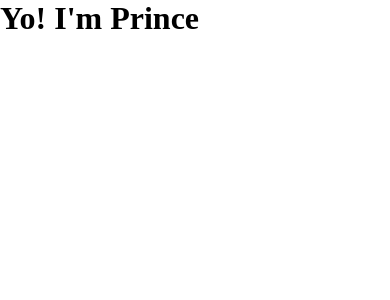
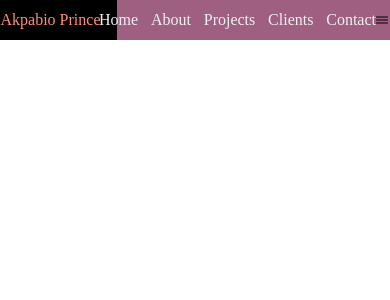
Before and after one commit to PrinceAkpabio/akpabioprince.app, a React (Create React App) app: page / in a window 390 px wide. Shown: the top 300 px of the page. Built offline with nearby package versions, Linux system fonts and the light colour scheme; a web font is replaced by a local one.

Commit message:
building responsive navigation menu

```diff
--- a/src/App.js
+++ b/src/App.js
@@ -1,12 +1,13 @@
 import React from 'react';
 import { TextStyle } from './Assets/styles/config';
+import HomePage from './pages/home';
 
 
 function App() {
   return (
     <div className="App"
     style={TextStyle}>
-     <h1>Yo! I'm Prince</h1>
+    <HomePage />
     </div>
   );
 }
--- a/src/Assets/styles/_navigation.scss
+++ b/src/Assets/styles/_navigation.scss
@@ -0,0 +1,49 @@
+.Nav {
+  display: flex;
+  justify-content: space-between;
+  align-items: center;
+  height: 2.5rem;
+  background: linear-gradient(to right, black 30%, $sub1 30%, $sub1 100%);
+
+  #Nav-logo {
+    display: flex;
+    justify-content: center;
+    color: $accent;
+    width: 30%;
+  }
+
+  &-menu-wrapper {
+    display: flex;
+    width: 70%;
+    justify-content: center;
+    .Nav-menu {
+      display: flex;
+      list-style: none;
+
+      &-items {
+        padding-right: 0.8rem;
+        cursor: pointer;
+        color: $text-color;
+
+        &:nth-child(5) {
+          padding-right: 0;
+        }
+
+        .active {
+          padding-bottom: 0.4rem;
+          border: 1px solid $accent;
+        }
+      }
+    }
+  }
+
+  &-mb-menu {
+    display: none;
+  }
+}
+
+@media (max-width: $mobile-menu) {
+  .Nav-mb-menu {
+    display: flex;
+  }
+}
--- a/src/Assets/styles/_variables.scss
+++ b/src/Assets/styles/_variables.scss
@@ -1,8 +1,9 @@
 // Color scheme:
-$primary: #ff8e71;
-$accent: #583d72;
+$primary: #583d72;
+$accent: #ff8e71;
 $sub1: #9f5f80;
 $sub2: #ffba93;
 $text-link: #2997ff;
-$text-color: #444;
+$text-color: #f0f0f0;
 $body-color: #ffff;
+$mobile-menu: 900px;
--- /dev/null
+++ b/src/components/navigation/menuItems.js
@@ -0,0 +1,27 @@
+export const MenuItems = [
+ {
+  link: 'home',
+  name: 'Home',
+  className: '#'
+ },
+ {
+  link: 'about',
+  name: 'About',
+  className: '#'
+ },
+ {
+  link: 'projects',
+  name: 'Projects',
+  className: '#'
+ },
+ {
+  link: 'clients',
+  name: 'Clients',
+  className: '#'
+ },
+ {
+  link: 'contact',
+  name: 'Contact',
+  className: '#'
+ }
+]
--- a/src/components/navigation/naviagtion.jsx
+++ b/src/components/navigation/naviagtion.jsx
@@ -0,0 +1,36 @@
+import React from 'react'
+import { MenuItems } from './menuItems';
+// import Scroll from 'react-scroll';
+import { Link} from 'react-scroll';
+
+// const ScrollLink = Scroll.Link;
+
+const Naviagtion = () => {
+ return (
+  <div className='Nav'>
+   <span id='Nav-logo'>Akpabio Prince</span>
+
+    <div className="Nav-menu-wrapper">
+     <ul className='Nav-menu'>
+     {
+      MenuItems.map((menu, idx) => (
+     <li className="Nav-menu-items" key={idx}>
+        <Link
+         to={menu.link}
+         activeClass="active"
+         smooth={true}
+         duration={500}
+        >{menu.name}</Link>
+     </li>
+      ))
+     }
+     </ul>
+    </div>
+
+    <span className="Nav-mb-menu"> <ion-icon name="menu-outline"></ion-icon> </span>
+
+  </div>
+ )
+}
+
+export default Naviagtion
--- a/src/pages/home.jsx
+++ b/src/pages/home.jsx
@@ -0,0 +1,10 @@
+import React from 'react';
+import Naviagtion from '../components/navigation/naviagtion';
+
+const HomePage =()=> (
+ <div>
+  <Naviagtion />
+</div>
+)
+
+export default HomePage;
```
Also changed, not shown: 1 other file (tests, documents, lock files or other folders).
